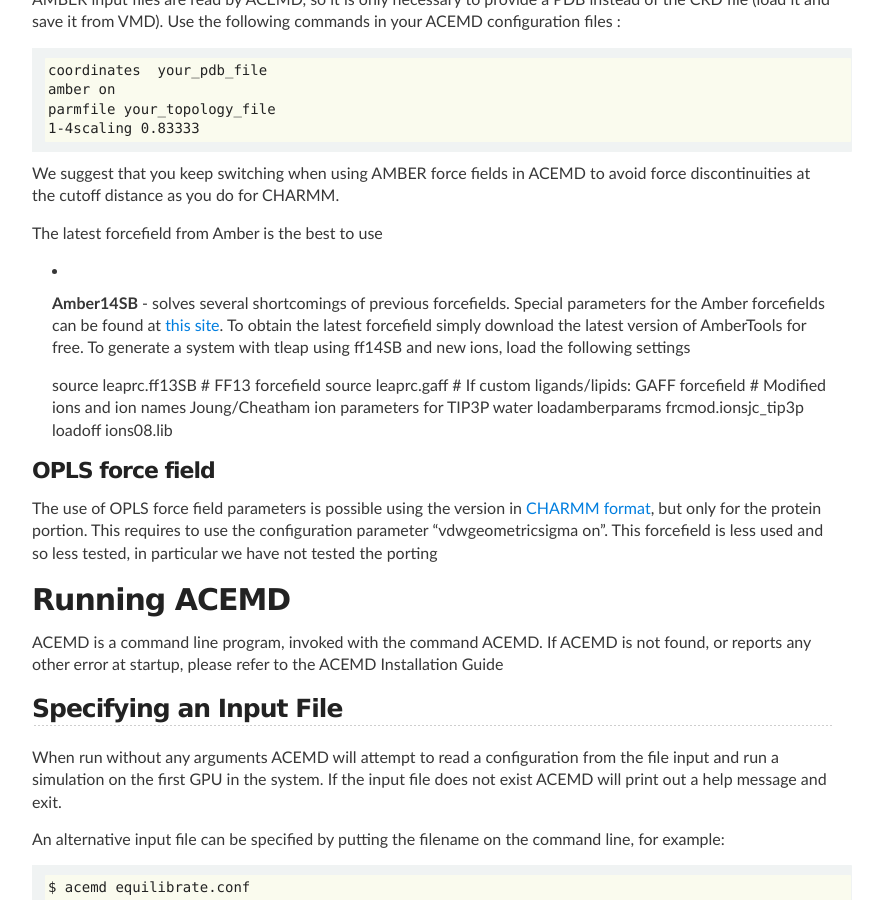
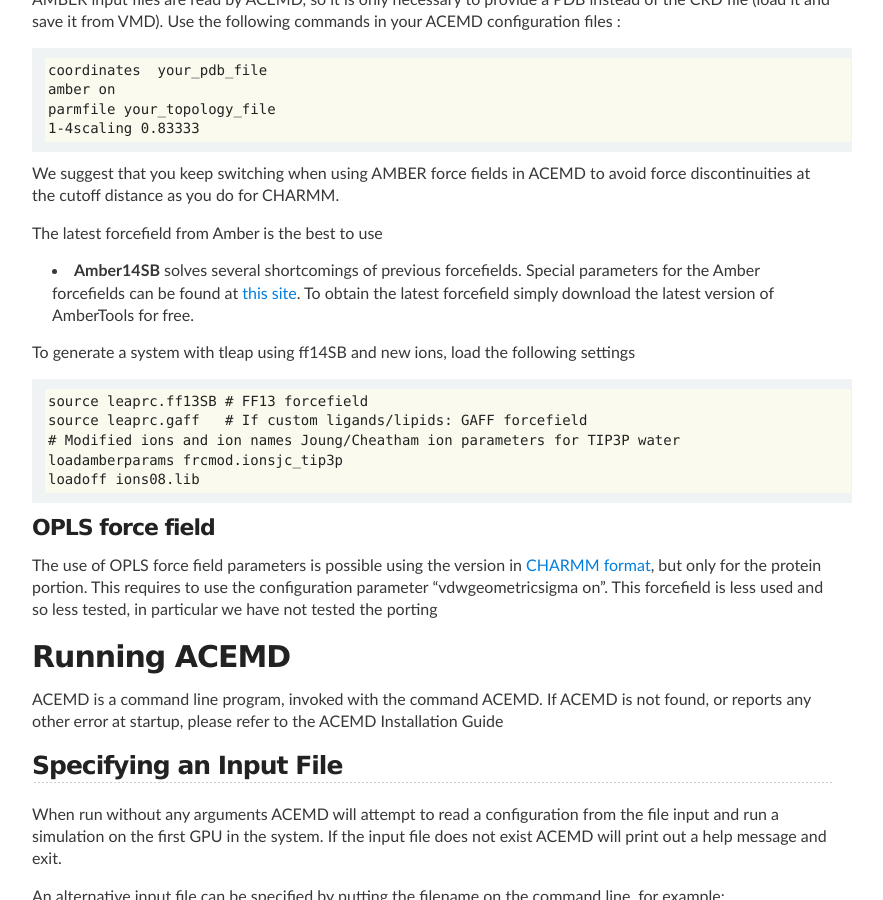
Before and after one commit to Acellera/docs.acellera.com, a Jekyll site: the page built from acemd/usermanual/index.md, in a window 1280 px wide and 900 px high, scrolled down 2342 px. Shown: the whole window, without its empty margins (208-1091 px from the left). Built offline with Jekyll 4.4.1, drawn with Linux system fonts in a browser that asks for light colours.

```diff
--- a/acemd/usermanual/index.md
+++ b/acemd/usermanual/index.md
@@ -68,7 +68,9 @@ We suggest that you keep switching when using AMBER force fields in ACEMD to avo
 
 The latest forcefield from Amber is the best to use
 
-* __Amber14SB__ -  solves several shortcomings of previous forcefields. Special parameters for the Amber forcefields can be found at [this site](http://www.pharmacy.manchester.ac.uk/bryce/amber). To obtain the latest forcefield simply download the latest version of AmberTools for free. To generate a system with tleap using ff14SB and new ions, load the following settings
+* __Amber14SB__ solves several shortcomings of previous forcefields. Special parameters for the Amber forcefields can be found at [this site](http://www.pharmacy.manchester.ac.uk/bryce/amber). To obtain the latest forcefield simply download the latest version of AmberTools for free.
+
+To generate a system with tleap using ff14SB and new ions, load the following settings
 
     source leaprc.ff13SB # FF13 forcefield
     source leaprc.gaff   # If custom ligands/lipids: GAFF forcefield
```
